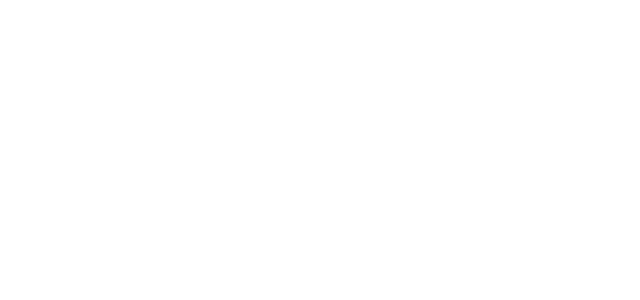
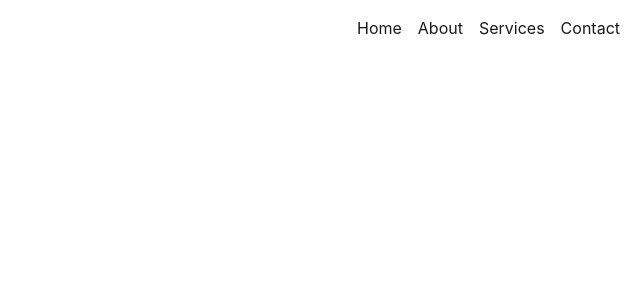
Before and after one commit to Nimoscmp/web-design-template, a React (Create React App) app: page / in a window 1280 px wide. Shown: the top 300 px of the page, without its empty margins (640-1280 px from the left). Built offline with nearby package versions, Linux system fonts and the light colour scheme.

Commit message:
Start header and its styles

```diff
--- a/package.json
+++ b/package.json
@@ -6,6 +6,7 @@
     "@testing-library/jest-dom": "^5.14.1",
     "@testing-library/react": "^11.2.7",
     "@testing-library/user-event": "^12.8.3",
+    "bootstrap": "^5.1.0",
     "react": "^17.0.2",
     "react-dom": "^17.0.2",
     "react-scripts": "4.0.3",
--- a/src/App.js
+++ b/src/App.js
@@ -1,9 +1,10 @@
+import Header from "./components/header/Header";
 
 
 function App() {
   return (
     <>
-
+      <Header/>
     </>
   );
 }
--- a/src/components/header/Header.jsx
+++ b/src/components/header/Header.jsx
@@ -1,7 +1,40 @@
 const Header = () => {
+
+    const menuSpanish = [
+        {id: 1, text: 'Home'},
+        {id: 2, text: 'About'},
+        {id: 3, text: 'Services'},
+        {id: 4, text: 'Contact'},
+    ];
+
+    const menuEnglish = [
+        {id: 1, text: 'Home'},
+        {id: 2, text: 'About'},
+        {id: 3, text: 'Services'},
+        {id: 4, text: 'Contact'},
+    ];
+
     return (
     <>
-
+        <header className="w-100 d-flex justify-content-end">
+            <nav className="navbar navbar-expand-lg navbar-light">
+                <div className="container-fluid">
+                    {/* <a className="navbar-brand" href="#a">Navbar</a> */}
+                    <button className="navbar-toggler" type="button" data-bs-toggle="collapse" data-bs-target="#navbarNav" aria-controls="navbarNav" aria-expanded="false" aria-label="Toggle navigation">
+                    <span className="navbar-toggler-icon"></span>
+                    </button>
+                    <div className="collapse navbar-collapse" id="navbarNav">
+                    <ul className="navbar-nav">
+                        {menuSpanish.map(item => (
+                            <li className="nav-item" key={item.id}>
+                                <a className="nav-link active" aria-current="page" href="#b">{ item.text }</a>
+                            </li>
+                        ))}
+                    </ul>
+                    </div>
+                </div>
+            </nav>
+        </header>
     </>
     )
 }
--- a/src/index.js
+++ b/src/index.js
@@ -1,3 +1,5 @@
+import 'bootstrap/dist/css/bootstrap.min.css';
+import 'bootstrap/dist/js/bootstrap.bundle.min';
 import React from 'react';
 import ReactDOM from 'react-dom';
 import './index.css';
--- /dev/null
+++ b/src/styles/general.css
@@ -0,0 +1,8 @@
+::-moz-selection {
+    color: #353535;
+    background: #e9b2b2;
+}
+::selection {
+    color: #353535;
+    background: #e9b2b2;
+}
--- /dev/null
+++ b/src/styles/styles.css
@@ -0,0 +1,3 @@
+@import  "./general.css";
+@import "./header.css";
+@import "./home.css";
```
Also changed, not shown: src/styles/header.css (added), src/styles/home.css (added), 1 other file (tests, documents, lock files or other folders).
